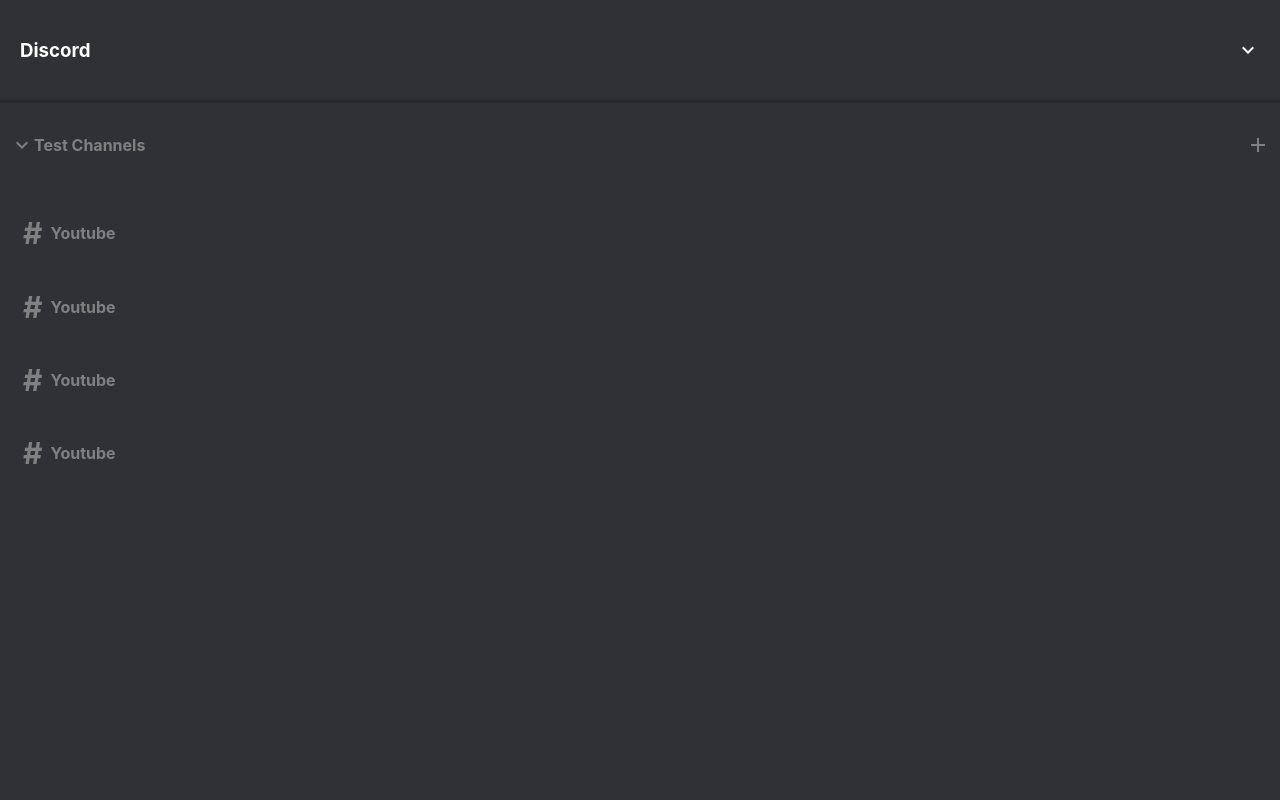
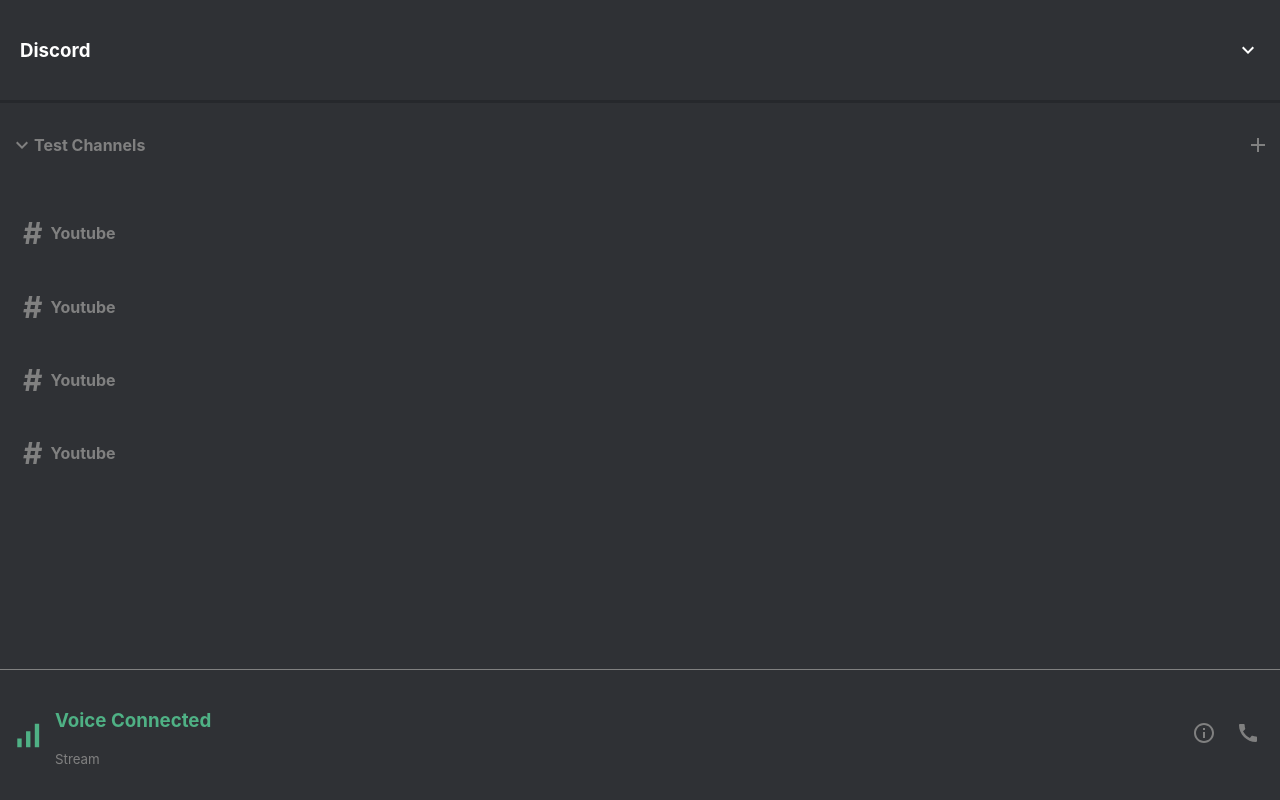
Before and after one commit to hari-bhandari/discord-clone, a React (Create React App) app: page / in a window 1280 px wide. Built offline with nearby package versions, Linux system fonts and the light colour scheme.

Commit message:
added side bar voice info

```diff
--- a/src/Components/Layout/Sidebar/Sidebar.css
+++ b/src/Components/Layout/Sidebar/Sidebar.css
@@ -33,3 +33,29 @@
     display: flex;
     align-items: center;
 }
+.sidebar__voice{
+    display: flex;
+    justify-content:space-between ;
+    align-items: center;
+    color: gray;
+    background-color: #2f3135;
+    padding: 10px;
+    border-top:1px solid gray;
+}
+.sidebar__voiceInfo{
+    flex: 1;
+    padding: 10px;
+}
+.sidebar__voiceIcon{
+    color: #4fb185;
+}
+.sidebar__voiceInfo >h3{
+    color: #4fb185;
+}
+.sidebar__voiceInfo >p{
+   font-size: smaller;
+
+}
+.sidebar__voiceIcons> .MuiSvgIcon-root{
+    padding: 10px;
+}
--- a/src/Components/Layout/Sidebar/Sidebar.js
+++ b/src/Components/Layout/Sidebar/Sidebar.js
@@ -1,8 +1,12 @@
 import React from 'react';
 import ExpandMoreIcon from '@material-ui/icons/ExpandMore';
 import AddIcon from '@material-ui/icons/Add';
+import SignalCellularAltIcon from '@material-ui/icons/SignalCellularAlt';
+import InfoOutlinedIcon from '@material-ui/icons/InfoOutlined';
+import CallIcon from '@material-ui/icons/Call';
 import './Sidebar.css'
 import SidebarChannel from "./SidebarChannel";
+import {Avatar} from "@material-ui/core";
 const Sidebar = () => {
     return (
         <div className={"sidebar"}>
@@ -25,6 +29,17 @@
                     <SidebarChannel/>
                 </div>
             </div>
+            <div className="sidebar__voice">
+                <SignalCellularAltIcon className="sidebar__voiceIcon" fontSize={"large"}/>
+                <div className="sidebar__voiceInfo">
+                    <h3>Voice Connected</h3>
+                    <p>Stream</p>
+                </div>
+                <div className="sidebar__voiceIcons">
+                    <InfoOutlinedIcon/>
+                    <CallIcon/>
+                </div>
+            </div>
 
         </div>
     );
```
